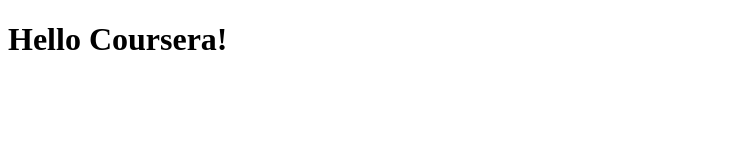
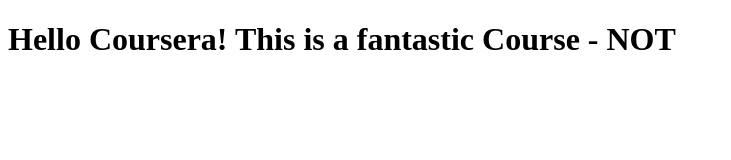
Before and after one commit to mendskyz/coursera-test, a plain HTML site: page site/index.html in a window 1280 px wide. Shown: the whole page, without its empty margins (0-731 px from the left). Drawn offline with Linux system fonts and the light colour scheme.

Commit message:
Yet another Change

```diff
--- a/site/index.html
+++ b/site/index.html
@@ -4,6 +4,6 @@
 	<title>Hello Coursera!</title>
 </head>
 <body>
-<h1>Hello Coursera!</h1>
+<h1>Hello Coursera!  This is a fantastic Course - NOT</h1>
 </body>
 </html>
```
